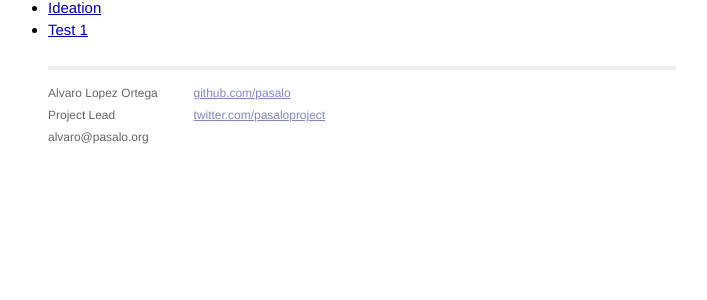
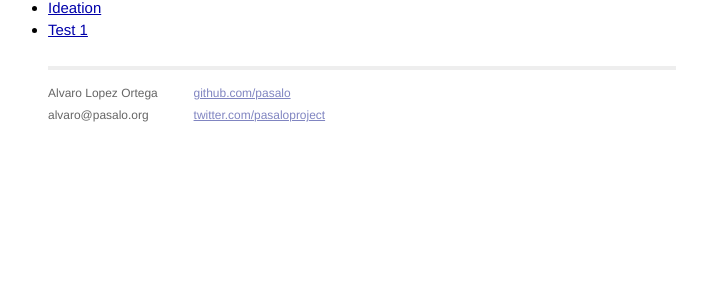
Before and after one commit to pasalo/pasalo.github.io, a Jekyll site: the page built from index.md, in a window 1280 px wide. Shown: the part 459-759 px from the top of the page, without its empty margins (278-985 px from the left). Built offline with Jekyll 4.4.1, drawn with Linux system fonts in a browser that asks for light colours; Markdown is read by kramdown in place of the engine named in the settings.

Commit message:
No need for titles here

```diff
--- a/_layouts/default.html
+++ b/_layouts/default.html
@@ -28,7 +28,6 @@
               <div class="contact">
                 <p>
                   Alvaro Lopez Ortega<br />
-                  Project Lead<br />
                   alvaro@pasalo.org
                 </p>
               </div>
```
